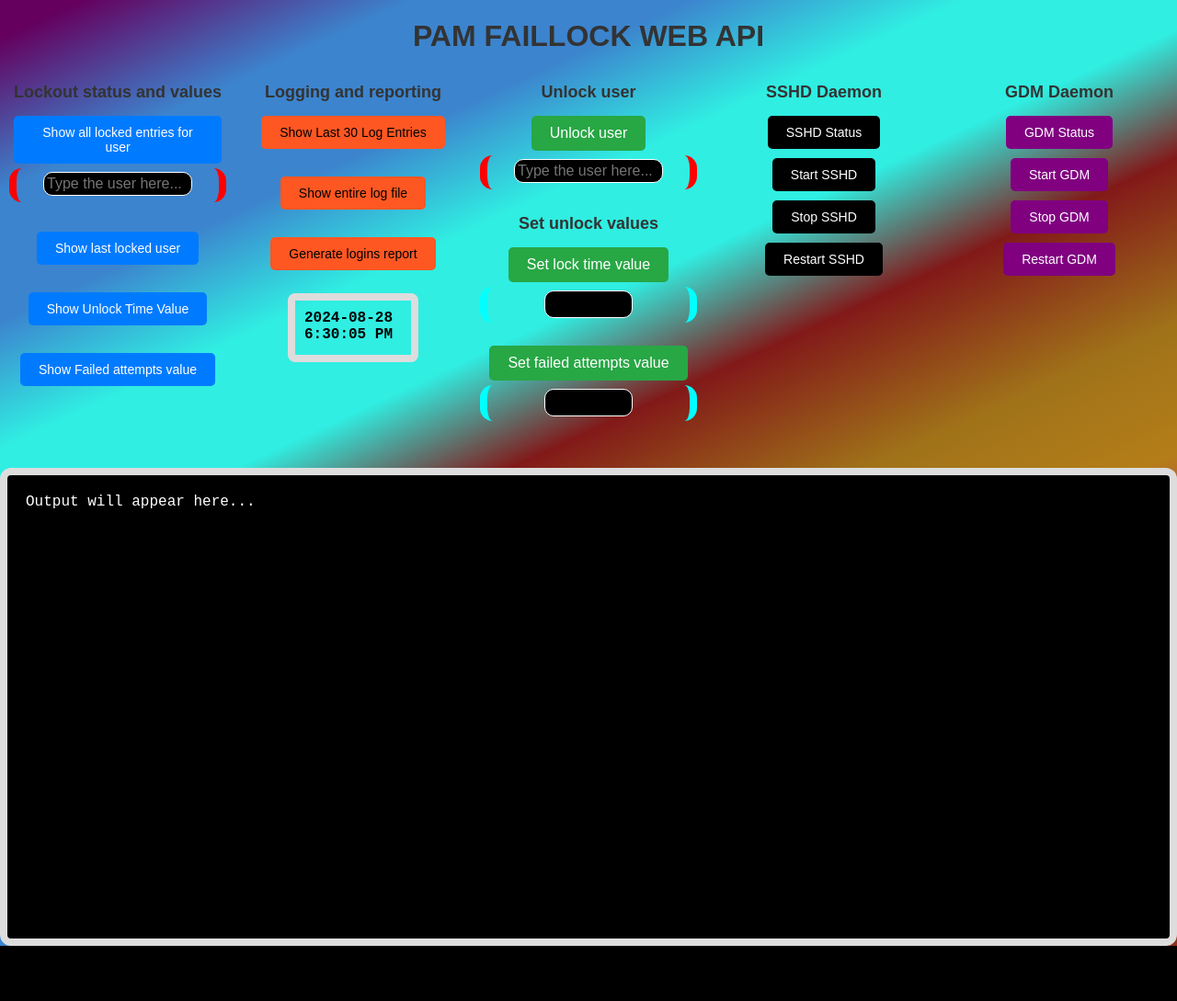
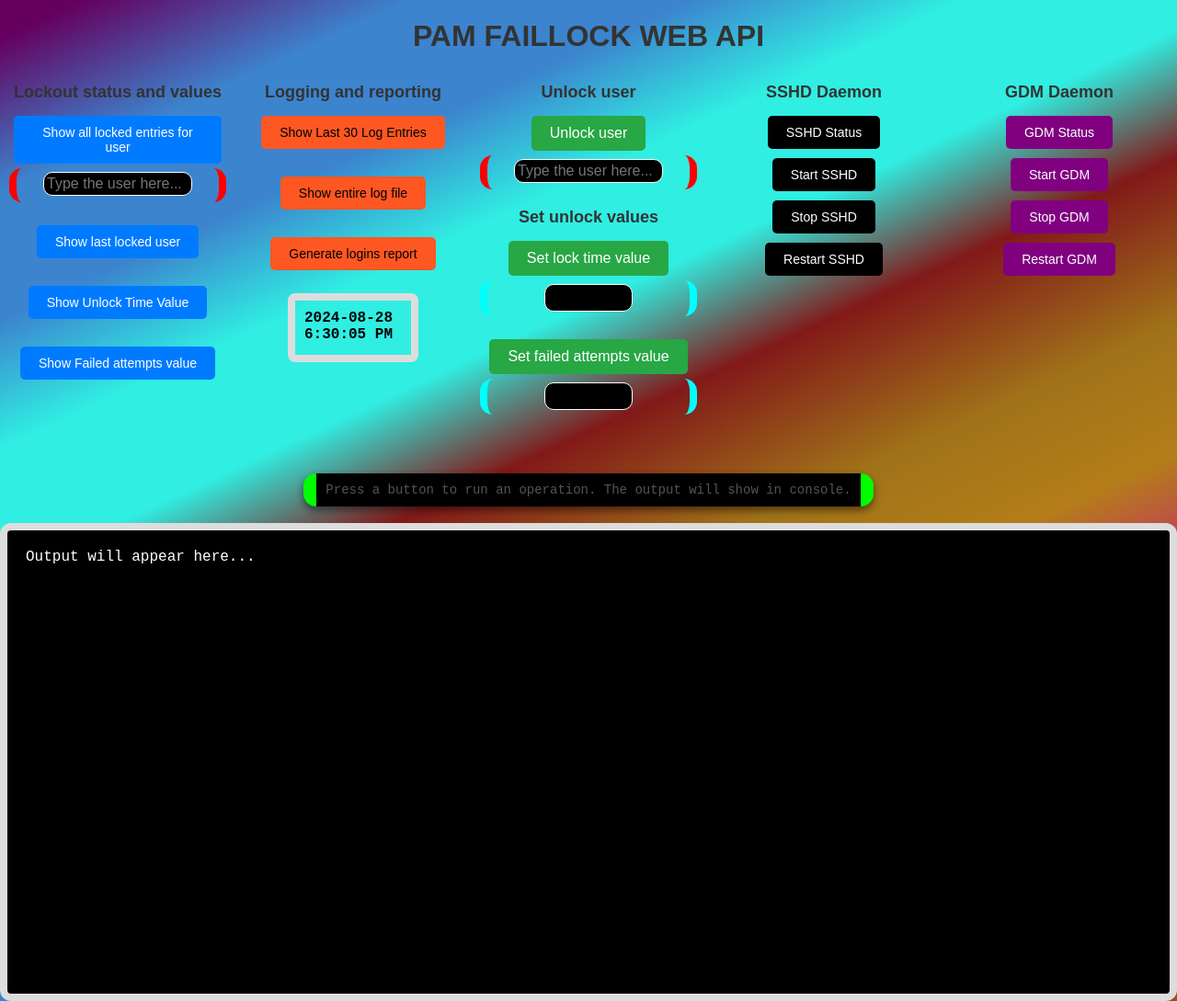
Before and after one commit to kurogane13/PAM_faillock_web_api, a Flask app: page / in a window 1280 px wide. Shown: the whole page at 92% size. Before the commit the page ends 1029 px from the top, so only its background shows below. Run offline with Flask 2, Linux system fonts and the light colour scheme.

Commit message:
Update index.html

```diff
--- a/templates/index.html
+++ b/templates/index.html
@@ -184,7 +184,7 @@
             border-right: 8px solid red; /* Adds a colored border on the left */
             font-size: 1em; /* Sets the font size to 1em */
             color: white; /* white text color */
-            margin-bottom: 7px; /* Adds space below the label */
+            //margin-bottom: 3px; /* Adds space below the label */
             border-radius: 14px
         }
         .label-wrapper-2 {
@@ -196,7 +196,7 @@
             border-right: 8px solid cyan; /* Adds a colored border on the left */
             font-size: 1em; /* Sets the font size to 1em */
             color: white; /* white text color */
-            margin-bottom: 0.5px; /* Adds space below the label */
+            //margin-bottom: 0.5px; /* Adds space below the label */
             border-radius: 14px
         }
         .label-wrapper label {
@@ -235,6 +235,44 @@
             margin: 0 auto;
             display: block;
             box-sizing: border-box;
+        }
+        .text-effect-wrapper {
+            text-align: center; /* Center text horizontally */
+            width: 100%; /* Full width of the viewport */
+        }
+        .text-effect {
+            display: inline-block;
+            font-family: 'Courier New', Courier, monospace;
+            font-size: 14px; /* Adjust font size as needed */
+            color: #fff; /* Text color in white */
+            background-color: black; /* Black background */
+            padding: 10px; /* Add some padding */
+            border-radius: 14px; /* Rounded corners for the background */
+            border-left: 14px solid #00FF00; Fluorescent Green */; /* Adds a colored border on the left */
+            border-right: 14px solid #00FF00; /* Adds a colored border on the left */
+            box-shadow: 0 4px 8px rgba(0, 0, 0, 0.5); /* Add a shadow effect around the frame */
+            position: relative;
+            overflow: hidden;
+            //color: white; /* Initially make the text black (invisible on the black background) */
+            //text-shadow: 2px 2px 4px rgba(0, 0, 0, 0.6); /* Add a text shadow for depth */
+            //transform: scale(1.1); /* Slightly enlarge the text for emphasis */
+        }
+        .blink {
+            color: white; /* Text color in white */
+            //animation: blink-text 3s step-start infinite; /* Blink animation for the text */
+            animation: fade-text 2s ease-in-out infinite; /* Apply fading animation */
+            display: inline-block; /* Ensure the animation applies to text properly */
+        }
+        @keyframes fade-text {
+            0% {
+                opacity: 1; /* Fully visible */
+            }
+            50% {
+                opacity: 0;
+            }
+            100% {
+                opacity: 1; /* Fully visible again */
+            }
         }
         .console {
             background-color: #000;
@@ -551,6 +589,11 @@
             </div>
         </div>
     </div>
+    <div class="text-effect-wrapper">
+        <p class="text-effect">
+            <span class="blink">Press a button to run an operation. The output will show in console.</span>
+        </p>
+    </div>
     <div class="console-frame">
         <pre id="output" class="console">Output will appear here...</pre>
     </div>
```
